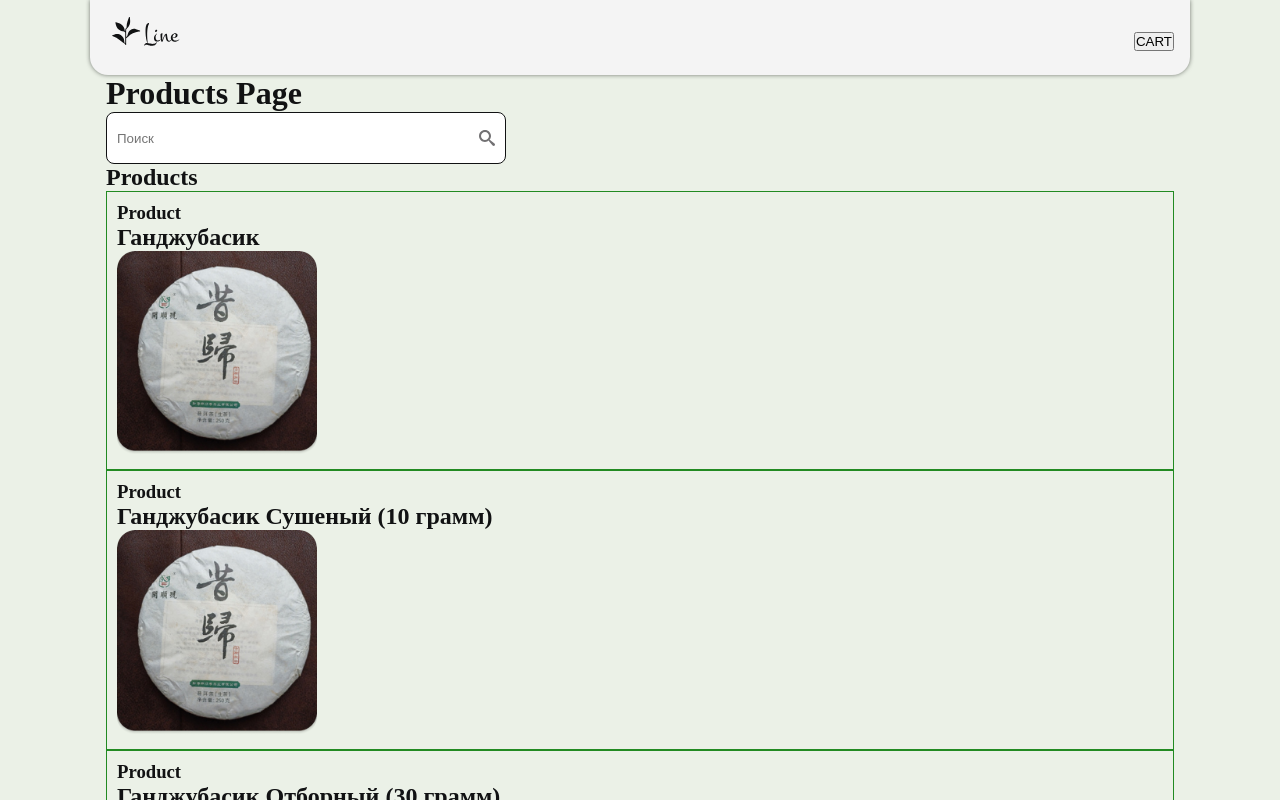
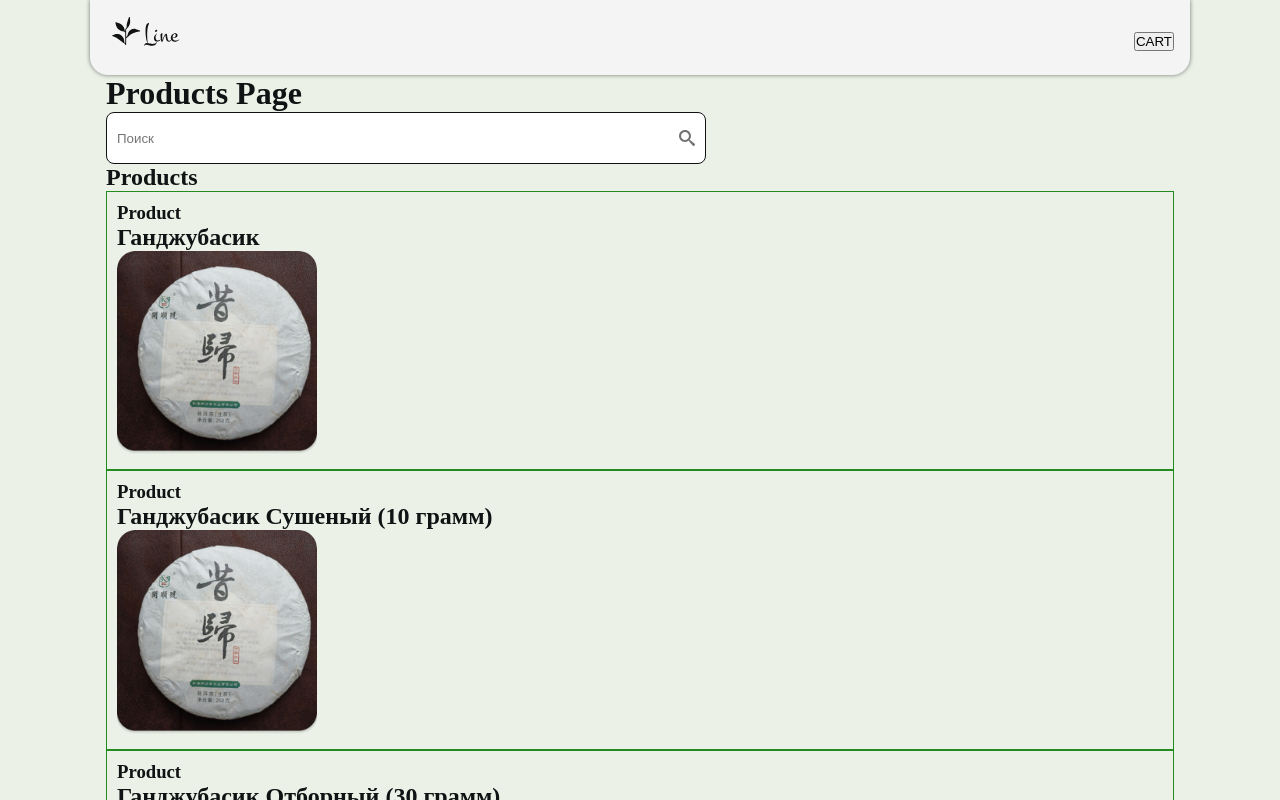
Before and after one commit to Serbin-Executive/e-commerce-core, a React (Vite) app: page /products in a window 1280 px wide. Built offline with nearby package versions, Linux system fonts and the light colour scheme.

Commit message:
[EC-13] Fixed SearchBar component

```diff
--- a/src/components/SearchBar/index.tsx
+++ b/src/components/SearchBar/index.tsx
@@ -1,5 +1,5 @@
 import SpriteIcon from "@components/SpriteIcon";
-import { ChangeEvent, useState, type ReactElement } from "react";
+import {type ChangeEvent, type ReactElement, useState } from "react";
 import { SpriteIconIds, SpriteIconTypesSuffixes } from "@utils/constants";
 import "./style.css";
 
@@ -18,7 +18,7 @@ const SearchBar = ({initialValue, onChange}: ISearchBarProps): ReactElement => {
 
     return(
         <div className="search-bar-container">
-            <input className="search-bar" type="text" value={query} placeholder={"Поиск"} onChange={(event) => {handleQueryChange(event)}}/>
+            <input className="search-bar" type="search" value={query} placeholder={"Поиск"} onChange={handleQueryChange}/>
 
             <SpriteIcon iconId={`${SpriteIconIds.SEARCH}${SpriteIconTypesSuffixes.SECONDARY}`} width="16px"/>
         </div>
--- a/src/components/SearchBar/style.css
+++ b/src/components/SearchBar/style.css
@@ -1,5 +1,7 @@
 .search-bar-container {
-    width: 400px;
+    width: 100%;
+    min-width: 400px;
+    max-width: 600px;
     background-color: var(--primary-fill-color);
     display: flex;
     justify-content: space-between;
```
